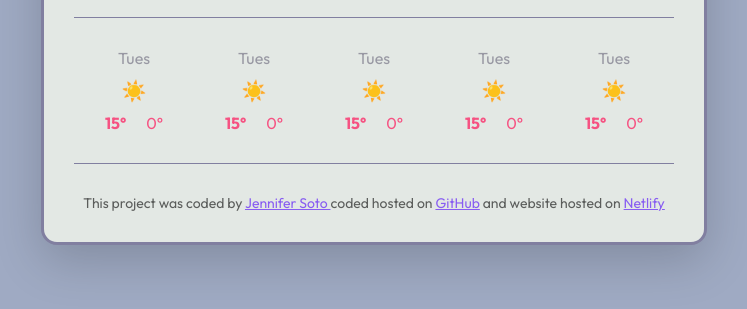
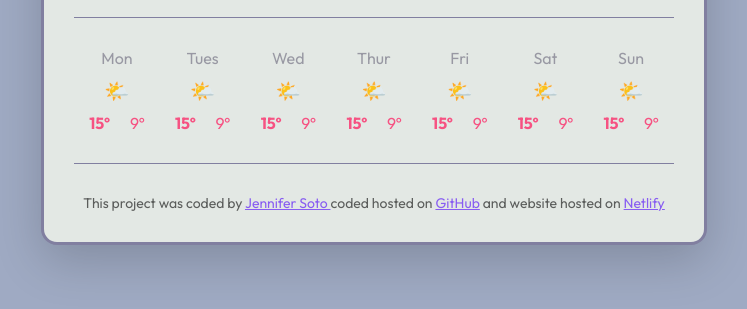
Before and after one commit to Jen-94/weather_forecast, a plain HTML site: page index.html in a window 1280 px wide. Shown: the part 303-612 px from the top of the page, without its empty margins (266-1013 px from the left). Drawn offline with nearby package versions, Linux system fonts and the light colour scheme; no server answers.

Commit message:
Add forecast JavaScript

```diff
--- a/index.html
+++ b/index.html
@@ -41,57 +41,8 @@
            <div class="weather-app-unit">°C</div>
         </div>
        </div>
-       <div class="weather-forecast">
-        <div class="weather-forecast-day">
-          <div class="weather-forecast-date">Tues</div>
-          <div class="weather-forecast-icon">☀️</div>
-          <div class="weather-forecast-temperatures">
-            <div class="weather-forecast-temperature">
-              <strong>15° </strong>
-            </div>
-          <div class="weather-forecast-temperature">0°</div>
-          </div>
-        </div>
-        <div class="weather-forecast-day">
-          <div class="weather-forecast-date">Tues</div>
-          <div class="weather-forecast-icon">☀️</div>
-          <div class="weather-forecast-temperatures">
-            <div class="weather-forecast-temperature">
-              <strong>15° </strong>
-            </div>
-          <div class="weather-forecast-temperature">0°</div>
-          </div>
-        </div>
-        <div class="weather-forecast-day">
-          <div class="weather-forecast-date">Tues</div>
-          <div class="weather-forecast-icon">☀️</div>
-          <div class="weather-forecast-temperatures">
-            <div class="weather-forecast-temperature">
-              <strong>15° </strong>
-            </div>
-          <div class="weather-forecast-temperature">0°</div>
-          </div>
-        </div>
-        <div class="weather-forecast-day">
-          <div class="weather-forecast-date">Tues</div>
-          <div class="weather-forecast-icon">☀️</div>
-          <div class="weather-forecast-temperatures">
-            <div class="weather-forecast-temperature">
-              <strong>15° </strong>
-            </div>
-          <div class="weather-forecast-temperature">0°</div>
-          </div>
-        </div>
-        <div class="weather-forecast-day">
-          <div class="weather-forecast-date">Tues</div>
-          <div class="weather-forecast-icon">☀️</div>
-          <div class="weather-forecast-temperatures">
-            <div class="weather-forecast-temperature">
-              <strong>15° </strong>
-            </div>
-          <div class="weather-forecast-temperature">0°</div>
-          </div>
-        </div>
+       <div class="weather-forecast" id="forecast">
+
       </div>
 
     </main>
--- a/src/index.js
+++ b/src/index.js
@@ -52,7 +52,32 @@ function handleSearchSubmit(event) {
   searchCity(searchInput.value);
 }
 
+function displayForecast() {
+  let days = ["Mon", "Tues", "Wed", "Thur", "Fri", "Sat", "Sun"];
+  let forecastHtml = "";
+
+  days.forEach(function (day) {
+    forecastHtml =
+      forecastHtml +
+      `
+      <div class="weather-forecast-day">
+        <div class="weather-forecast-date">${day}</div>
+        <div class="weather-forecast-icon">🌤️</div>
+        <div class="weather-forecast-temperatures">
+          <div class="weather-forecast-temperature">
+            <strong>15º</strong>
+          </div>
+          <div class="weather-forecast-temperature">9º</div>
+        </div>
+      </div>
+    `;
+  });
+  let forecastElement = document.querySelector("#forecast");
+  forecastElement.innerHTML = forecastHtml;
+}
+
 let searchFormElement = document.querySelector("#search-form");
 searchFormElement.addEventListener("submit", handleSearchSubmit);
 
 searchCity("Berlin");
+displayForecast();
```
